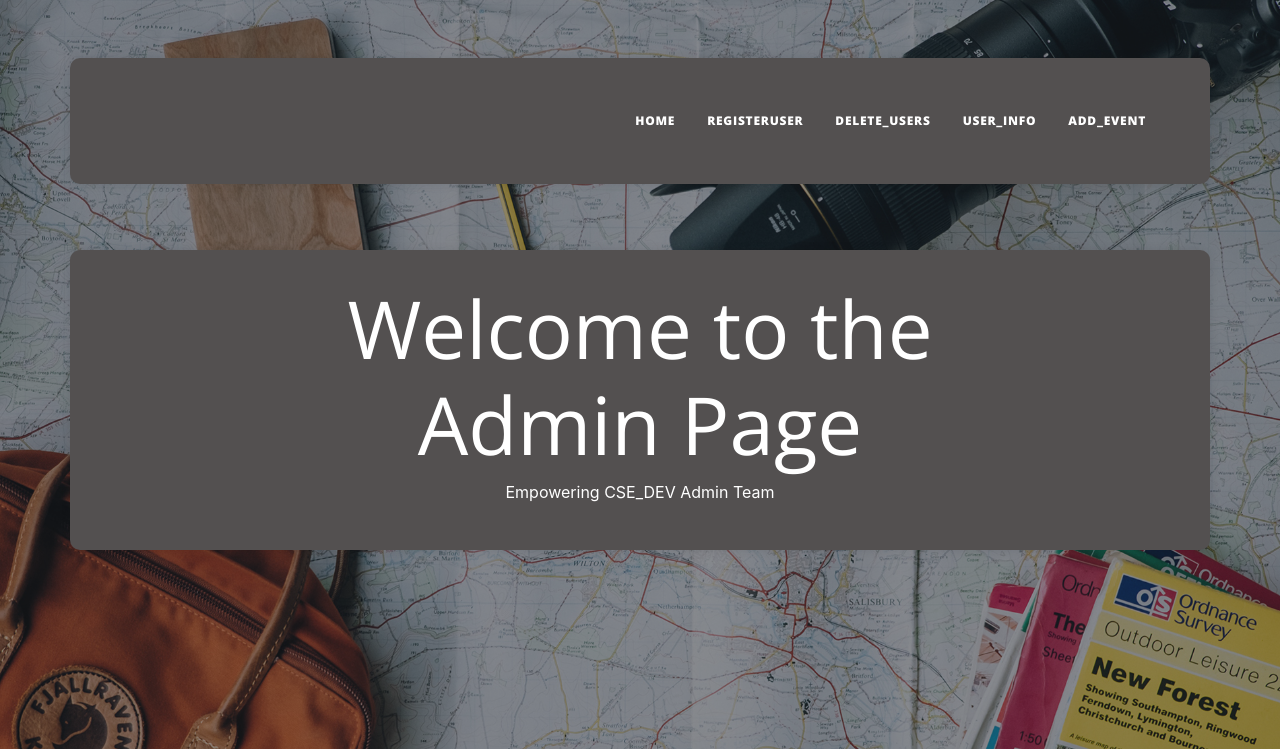
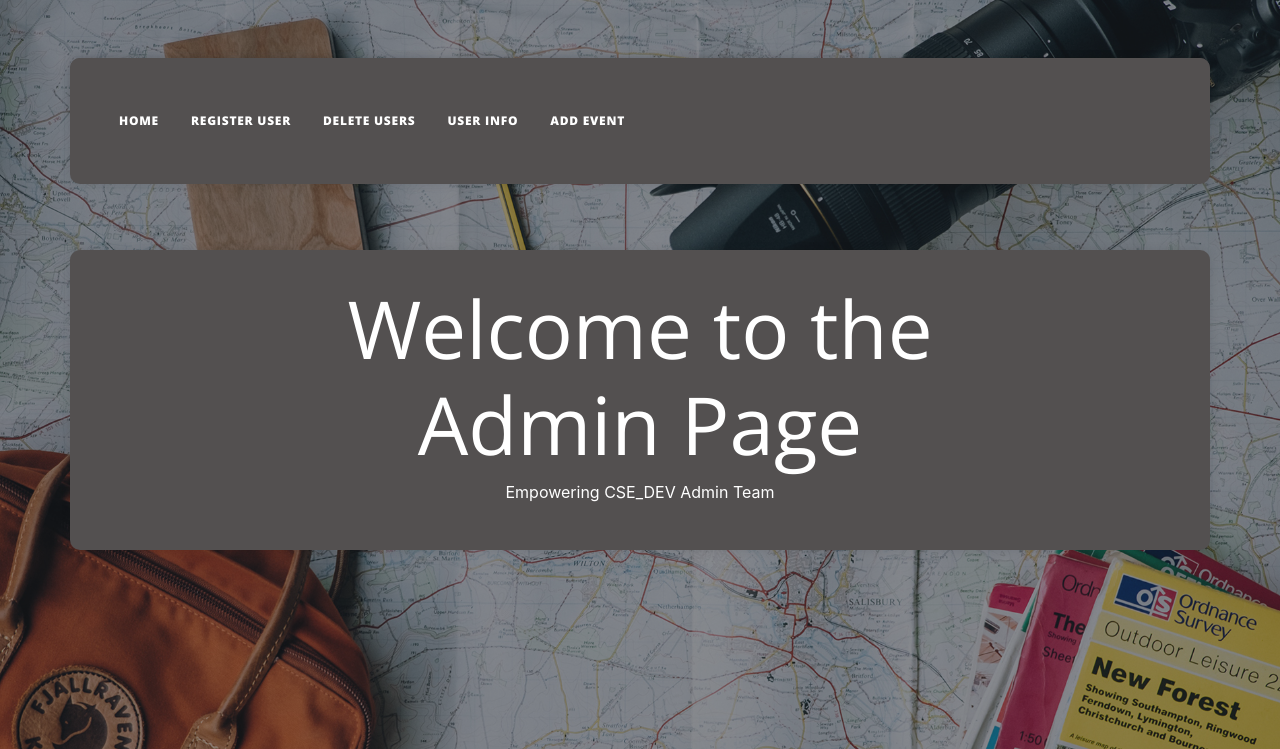
Before and after one commit to robsen123-fexil/Astu-CSE--CLUB-Managment-System, a Django app: page /adminpage/ in a window 1280 px wide. Shown: the top 749 px of the page. Run offline with Django 4.2, Linux system fonts and the light colour scheme; some libraries are stand-ins or nearby versions.

Commit message:
last commit of the day

```diff
--- a/base/template/adminpage.html
+++ b/base/template/adminpage.html
@@ -88,15 +88,25 @@
             Menu
             <i class="fas fa-bars"></i>
         </button>
+        <!-- Navigation-->
+<nav class="navbar navbar-expand-lg navbar-light" id="mainNav">
+    <div class="container px-4 px-lg-5">
+        <button class="navbar-toggler" type="button" data-bs-toggle="collapse" data-bs-target="#navbarResponsive" aria-controls="navbarResponsive" aria-expanded="false" aria-label="Toggle navigation">
+            Menu
+            <i class="fas fa-bars"></i>
+        </button>
         <div class="collapse navbar-collapse" id="navbarResponsive">
-            <ul class="navbar-nav ms-auto py-4 py-lg-0">
+            <ul class="navbar-nav" style="font-size: 499px; margin-left: -15px;">
                 <li class="nav-item"><a class="nav-link px-lg-3 py-3 py-lg-4" href="{% url 'home' %}">Home</a></li>
-                <li class="nav-item"><a class="nav-link px-lg-3 py-3 py-lg-4" href="{% url 'registeruser' %}">registeruser</a></li>
-                <li class="nav-item"><a class="nav-link px-lg-3 py-3 py-lg-4" href="{% url 'delete_users' %}">delete_users</a></li>
-                <li class="nav-item"><a class="nav-link px-lg-3 py-3 py-lg-4" href="{% url 'user_info' %}">user_info</a></li>
-                <li class="nav-item"><a class="nav-link px-lg-3 py-3 py-lg-4" href="{% url 'add_event' %}">add_event</a></li>
+                <li class="nav-item"><a class="nav-link px-lg-3 py-3 py-lg-4" href="{% url 'registeruser' %}">Register User</a></li>
+                <li class="nav-item"><a class="nav-link px-lg-3 py-3 py-lg-4" href="{% url 'delete_users' %}">Delete Users</a></li>
+                <li class="nav-item"><a class="nav-link px-lg-3 py-3 py-lg-4" href="{% url 'user_info' %}">User Info</a></li>
+                <li class="nav-item"><a class="nav-link px-lg-3 py-3 py-lg-4" href="{% url 'add_event' %}">Add Event</a></li>
             </ul>
         </div>
+    </div>
+</nav>
+
     </div>
 </nav>
 
```
Also changed, not shown: base/db.sqlite3.
